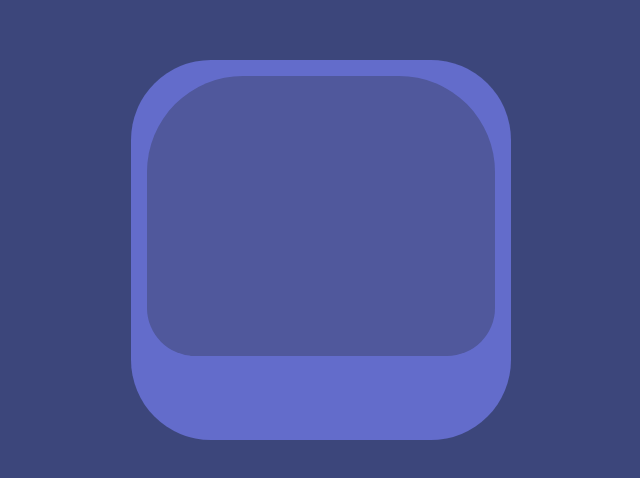
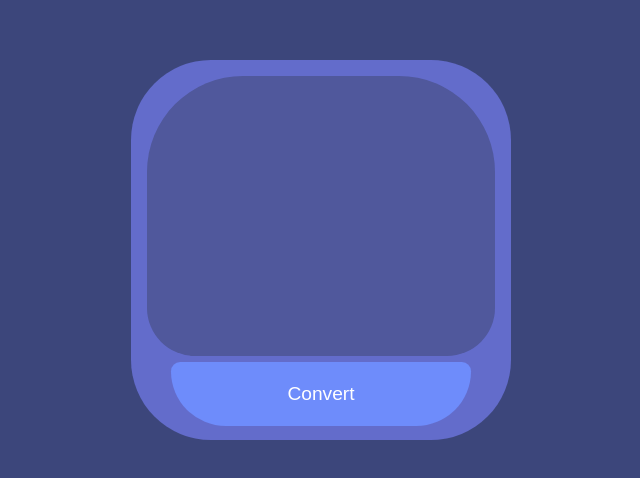
Before and after one commit to Prathamesh2603/Currency-Converter-using-HTML-CSS-JAVASCRIPT, a plain HTML site: page index.html in a window 1280 px wide. Shown: the part 150-628 px from the top of the page, without its empty margins (319-959 px from the left). Drawn offline with Linux system fonts and the light colour scheme.

Commit message:
Button is added

```diff
--- a/index.html
+++ b/index.html
@@ -11,6 +11,7 @@
         <div class="outer">
             <div class="converter">
                 <div class="inner-converter"></div>
+                <button id="convert">Convert</button>
             </div>
         </div>
     </main>
--- a/style.css
+++ b/style.css
@@ -26,3 +26,15 @@ body {
     background-color: #50589C;
     border-radius: 6rem 6rem 3rem 3rem;
 }
+#convert {
+    width: 300px;
+    height: 64px;
+    background-color: #6E8CFB;
+    color: white;
+    border-radius: 1rem 1rem 6rem 6rem;
+    margin-top: 0.4rem;
+    border: none;
+    margin-left: 1.5rem;
+    cursor: pointer;
+    font-size: 1.2rem;
+}
```
